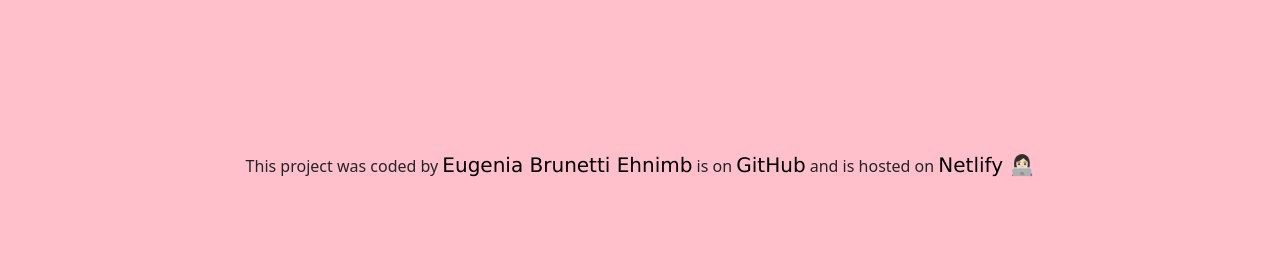
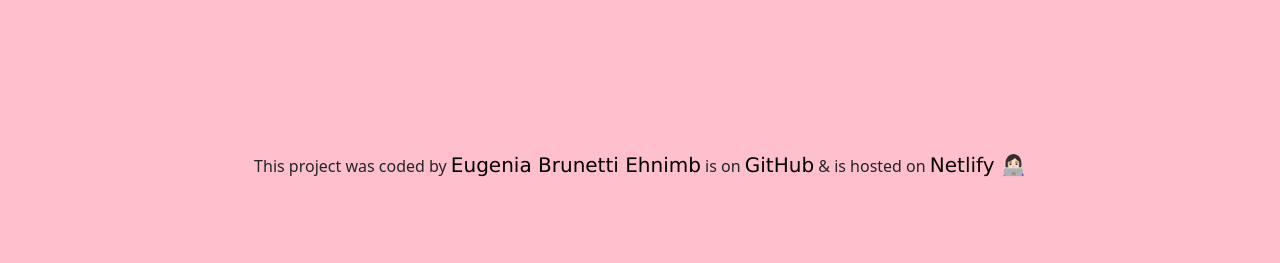
Before and after one commit to eugesuri/clothing-brand-trendy, a plain HTML site: page index.html in a window 1280 px wide. Shown: the part 2797-3060 px from the top of the page. Drawn offline with nearby package versions, Linux system fonts and the light colour scheme.

Commit message:
added "&"

```diff
--- a/index.html
+++ b/index.html
@@ -811,7 +811,7 @@
                             >
                                GitHub</a
                             >
-                            and is hosted on
+                            & is hosted on
                             <a class="netlify" href="https://app.netlify.com/sites/sandro-paris-trendy-brand/overview" target="_blank"
                               >Netlify 👩🏻‍💻</a
                             >
```
